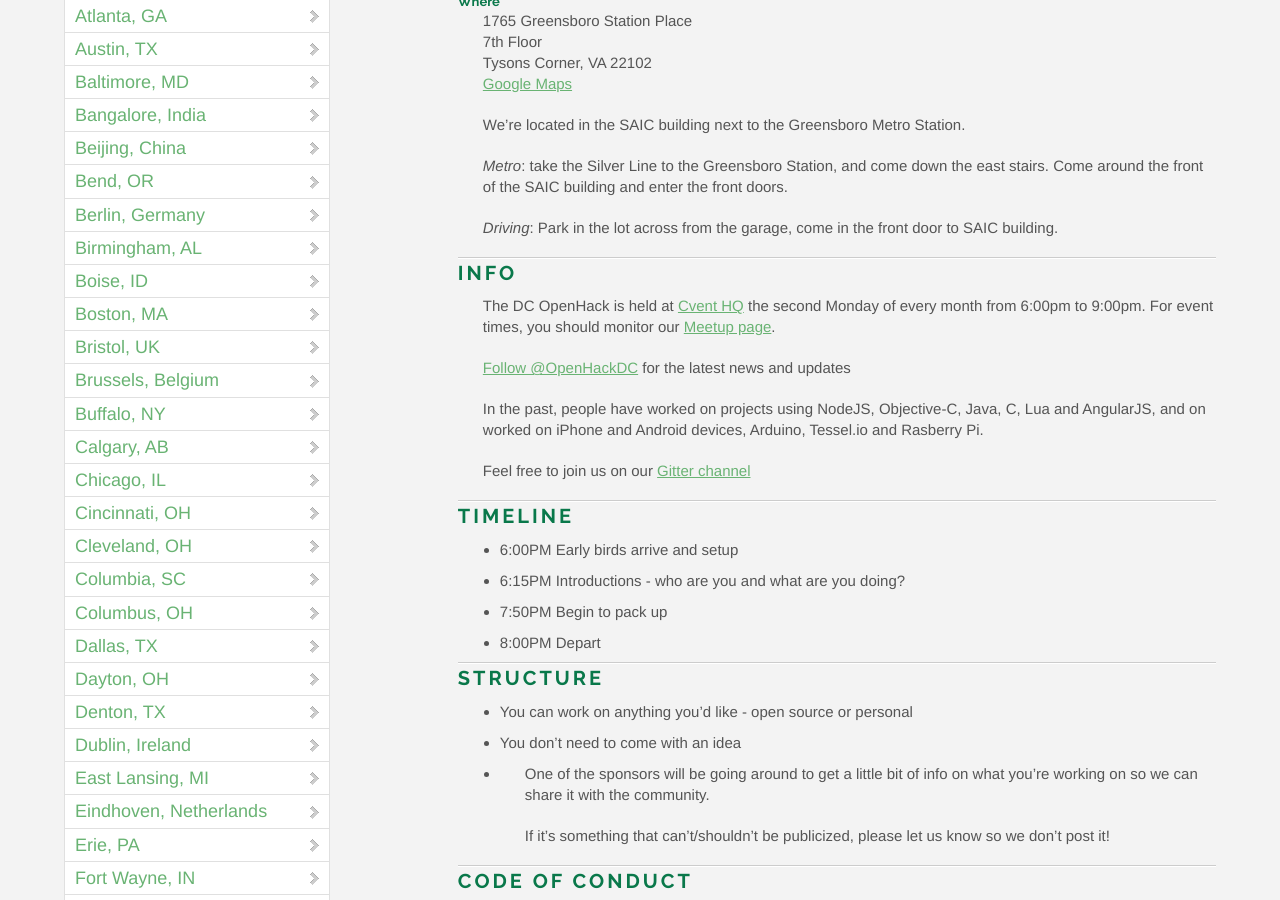
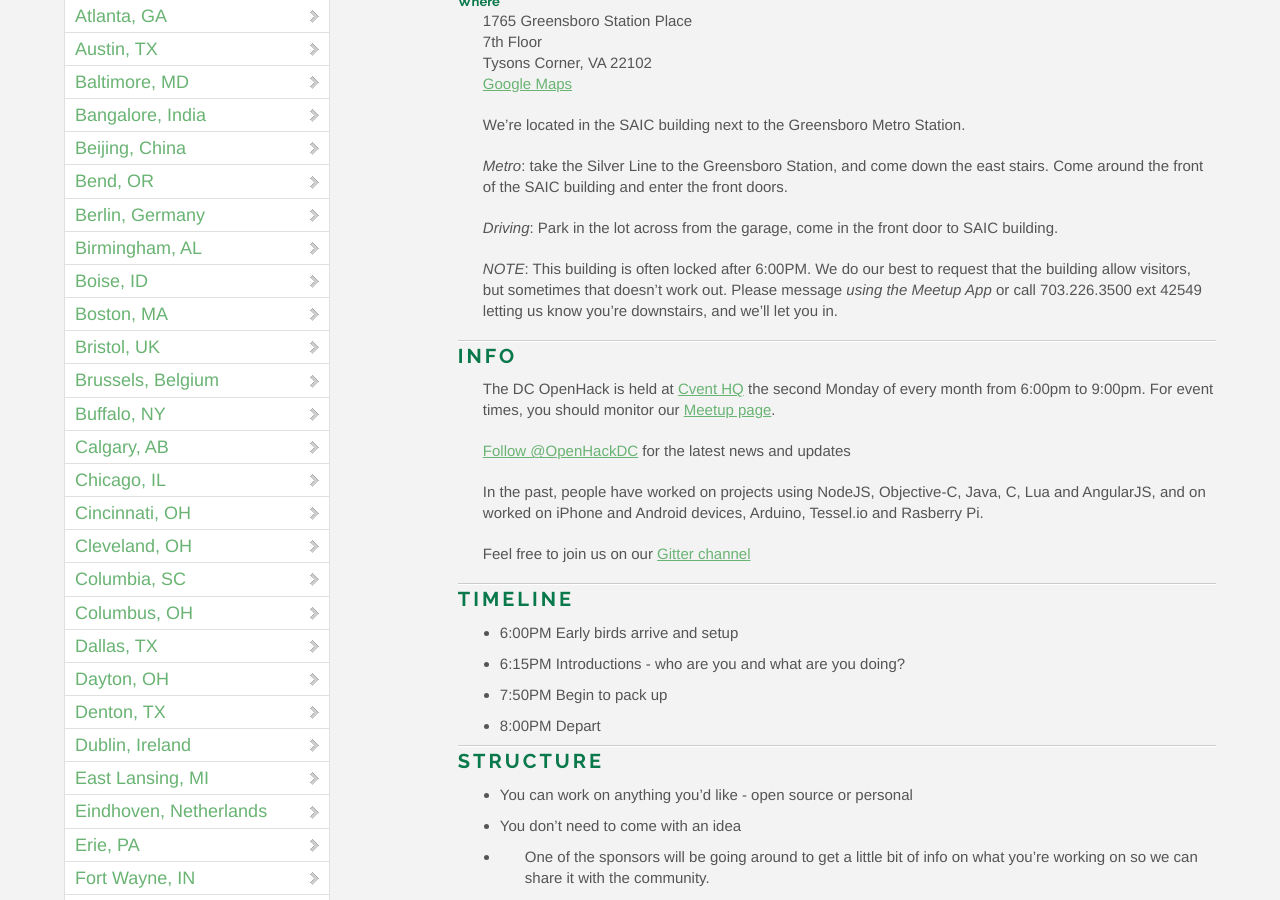
Before and after one commit to OpenHack/openhack.github.com, a Jekyll site: the page built from washington/index.markdown, in a window 1280 px wide and 900 px high, scrolled down 316 px. Built offline with Jekyll 4.4.1, drawn with Linux system fonts in a browser that asks for light colours; nearby versions of some CDN libraries; comment, search, counter and statistics services are not loaded.

Commit message:
Adding text about the building being locked.

```diff
--- a/washington/index.markdown
+++ b/washington/index.markdown
@@ -23,6 +23,8 @@
 *Metro*: take the Silver Line to the Greensboro Station, and come down the east stairs. Come around the front of the SAIC building and enter the front doors.
 
 *Driving*: Park in the lot across from the garage, come in the front door to SAIC building.
+
+*NOTE*: This building is often locked after 6:00PM. We do our best to request that the building allow visitors, but sometimes that doesn't work out. Please message _using the Meetup App_ or call 703.226.3500 ext 42549 letting us know you're downstairs, and we'll let you in.
 
 ### Info
 
```
